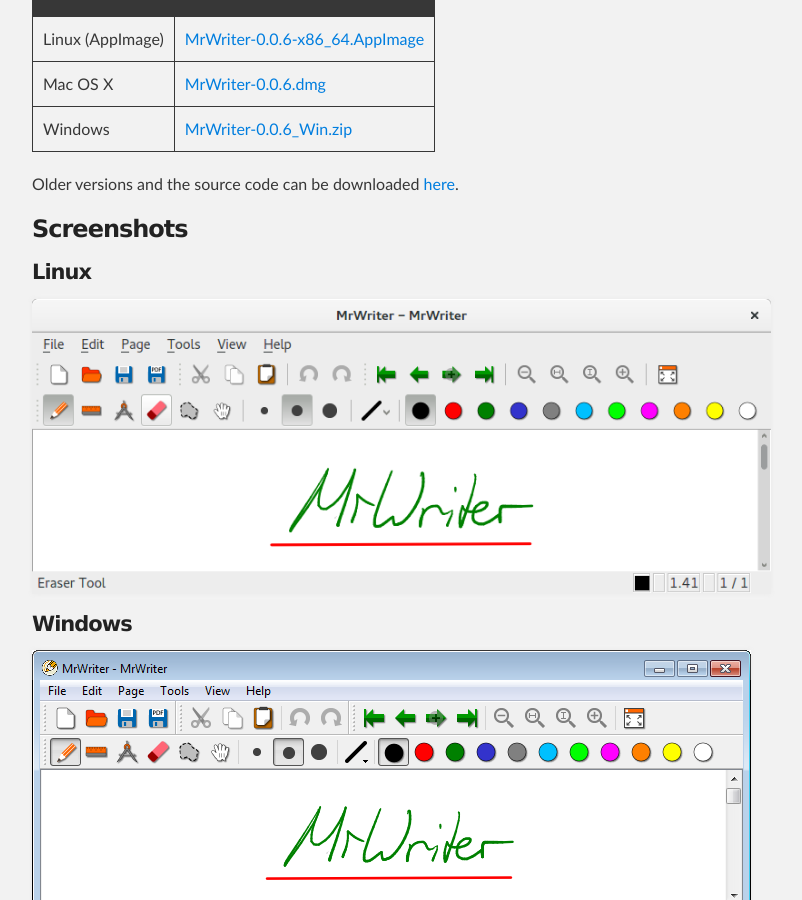
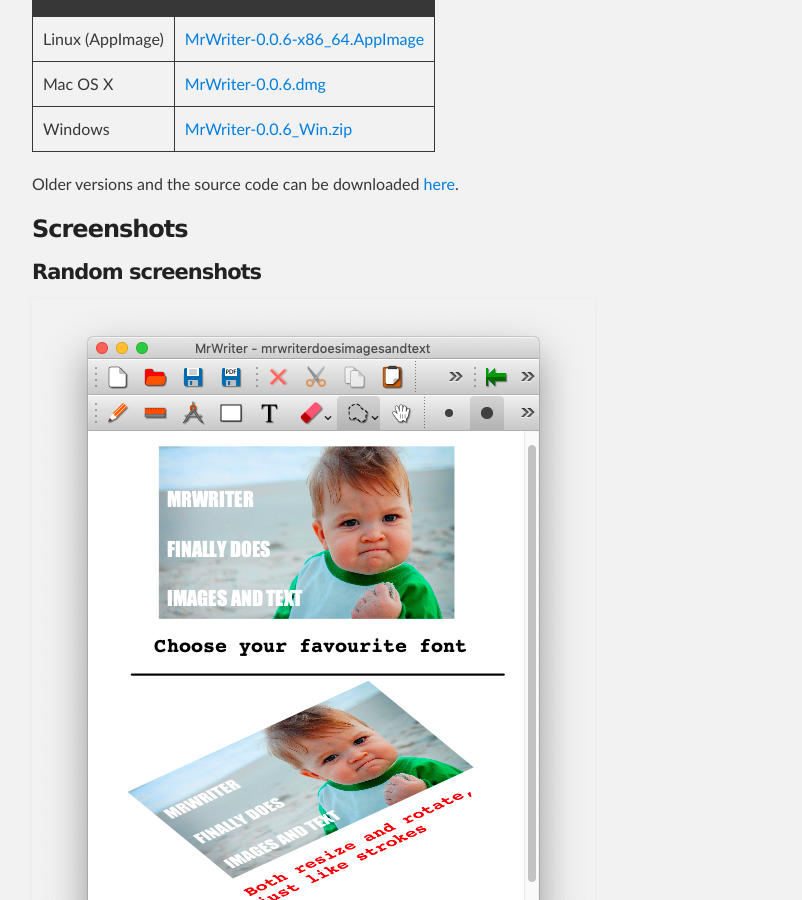
Before and after one commit to unruhschuh/MrWriter, a Jekyll site: the page built from index.md, in a window 1280 px wide and 900 px high, scrolled down 516 px. Shown: the whole window, without its empty margins (288-1090 px from the left). Built offline with Jekyll 4.4.1, drawn with Linux system fonts in a browser that asks for light colours; Markdown is read by kramdown in place of the engine named in the settings; our own code applies the rules of GitHub Pages for plain Markdown files.

Commit message:
added screenshot

```diff
--- a/index.md
+++ b/index.md
@@ -16,6 +16,11 @@
 Older versions and the source code can be downloaded [here](https://github.com/unruhschuh/MrWriter/releases).
 
 ### Screenshots
+
+#### Random screenshots
+
+![Images and Text](images/MrWriterImagesText.png)
+
 #### Linux
 ![Linux](images/MrWriterLin.png)
 
```
Also changed, not shown: images/MrWriterImagesText.png (added).
